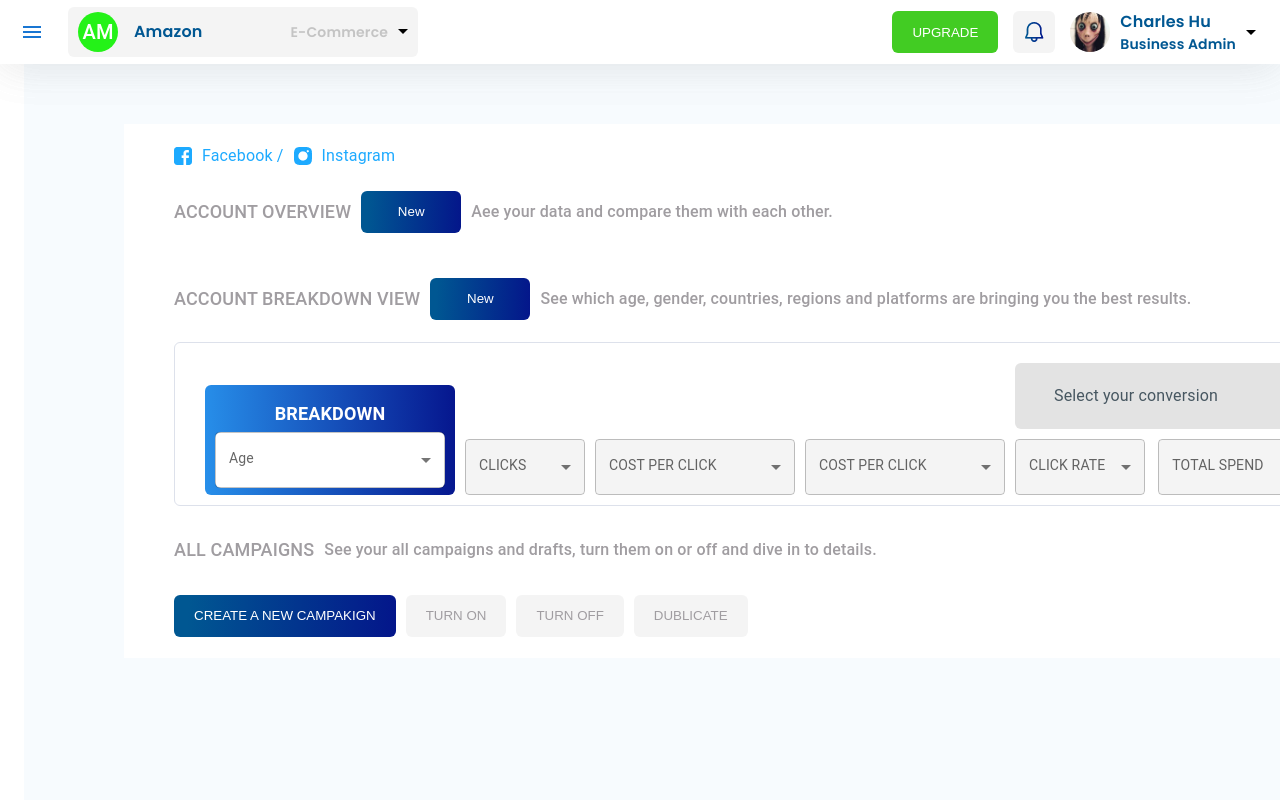
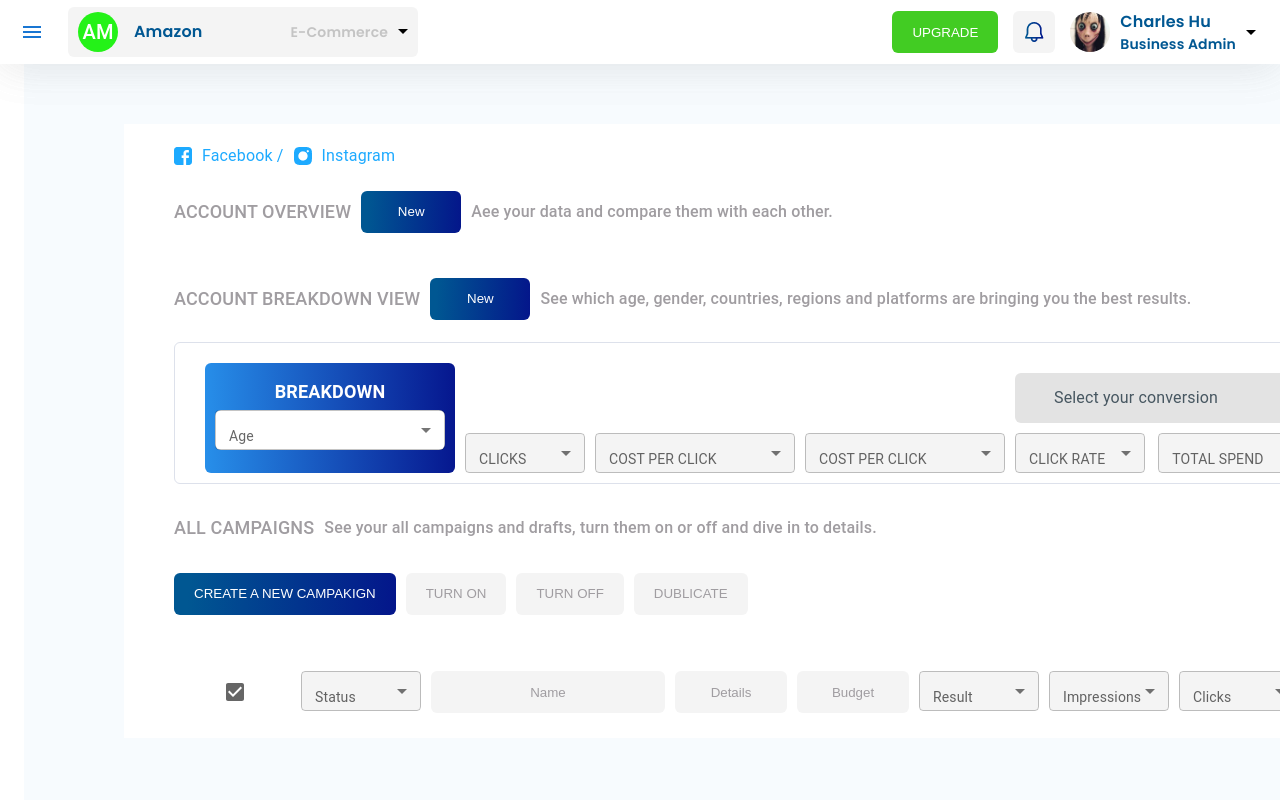
Before and after one commit to Arthur7711/social-media-advertisement-platform, a React (Create React App) app: page /dashboard in a window 1280 px wide. Shown: the top 800 px of the page. Built offline with nearby package versions, Linux system fonts and the light colour scheme.

Commit message:
feat:(head table)

```diff
--- a/src/components/uniqueTable/UniqueTable.js
+++ b/src/components/uniqueTable/UniqueTable.js
@@ -3,6 +3,11 @@
 import Simplebutton from "../simpleButton/SimpleButton";
 import SearchIcon from "@mui/icons-material/Search";
 import { IconButton } from "@mui/material";
+import Checkbox from "@mui/material/Checkbox";
+import MySelect from "../userComp/MySelect";
+import changes from "../../images/changes.png";
+
+const label = { inputProps: { "aria-label": "Checkbox demo" } };
 
 const Uniquetable = () => {
   return (
@@ -25,9 +30,53 @@
           </IconButton>
         </div>
       </div>
-      <div className={styles.table}>
-
-      </div>
+      <main className={styles.table}>
+        <div className={styles.headTable}>
+          <Checkbox {...label} defaultChecked color="default" />
+          <MySelect
+            title="Status"
+            options={["someting"]}
+            BG="#F4F4F4"
+            COLOR="#A09DA1"
+          />
+          <Simplebutton text="Name" BG="#F4F4F4" COLOR="#A09DA1" />
+          <Simplebutton text="Details" BG="#F4F4F4" COLOR="#A09DA1" />
+          <Simplebutton text="Budget" BG="#F4F4F4" COLOR="#A09DA1" />
+          <MySelect
+            title="Result"
+            options={["someting"]}
+            BG="#F4F4F4"
+            COLOR="#A09DA1"
+          />
+          <MySelect
+            title="Impressions"
+            options={["someting"]}
+            BG="#F4F4F4"
+            COLOR="#A09DA1"
+          />
+          <MySelect
+            title="Clicks"
+            options={["someting"]}
+            BG="#F4F4F4"
+            COLOR="#A09DA1"
+          />
+          <MySelect
+            title="CPC"
+            options={["someting"]}
+            BG="#F4F4F4"
+            COLOR="#A09DA1"
+          />
+          <MySelect
+            title="Spend"
+            options={["someting"]}
+            BG="#F4F4F4"
+            COLOR="#A09DA1"
+          />
+          <div className={styles.imgBox}>
+            <img alt="changeMaker" src={changes} />
+          </div>
+        </div>
+      </main>
     </main>
   );
 };
--- a/src/components/uniqueTable/UniqueTable.module.css
+++ b/src/components/uniqueTable/UniqueTable.module.css
@@ -22,3 +22,18 @@
   height: 45px;
   padding-left: 15px;
 }
+.table{
+  margin-top: 50px;
+}
+.headTable {
+  display: grid;
+  grid-template-columns: 1fr 1fr 2fr 1fr 1fr 1fr 1fr 1fr 1fr 1fr 1fr;
+}
+.headTable > * {
+  margin: 5px;
+}
+.imgBox{
+  display: flex;
+  justify-content: center;
+  align-items: center;
+}
--- a/src/components/userComp/MySelect.js
+++ b/src/components/userComp/MySelect.js
@@ -13,13 +13,17 @@
   };
 
   return (
-    <Box style={{ borderRadius: 6 }} sx={{ minWidth: WIDTH ? WIDTH : 120 }}>
+    <Box
+      style={{ borderRadius: 6, height: "40px" }}
+      sx={{ minWidth: WIDTH ? WIDTH : 120 }}
+    >
       <FormControl
         fullWidth
         style={{
           background: BG,
           color: COLOR ? COLOR : "#fff",
           borderRadius: 6,
+          height: "40px",
         }}
       >
         <InputLabel style={{ fontSize: "14px" }} id={title}>
@@ -31,6 +35,7 @@
           value={age}
           label="Age"
           onChange={handleChange}
+          style={{ height: "40px" }}
         >
           {options && options.map((el) => <MenuItem value={el}>{el}</MenuItem>)}
         </Select>
```
Also changed, not shown: src/images/changes.png (added).
